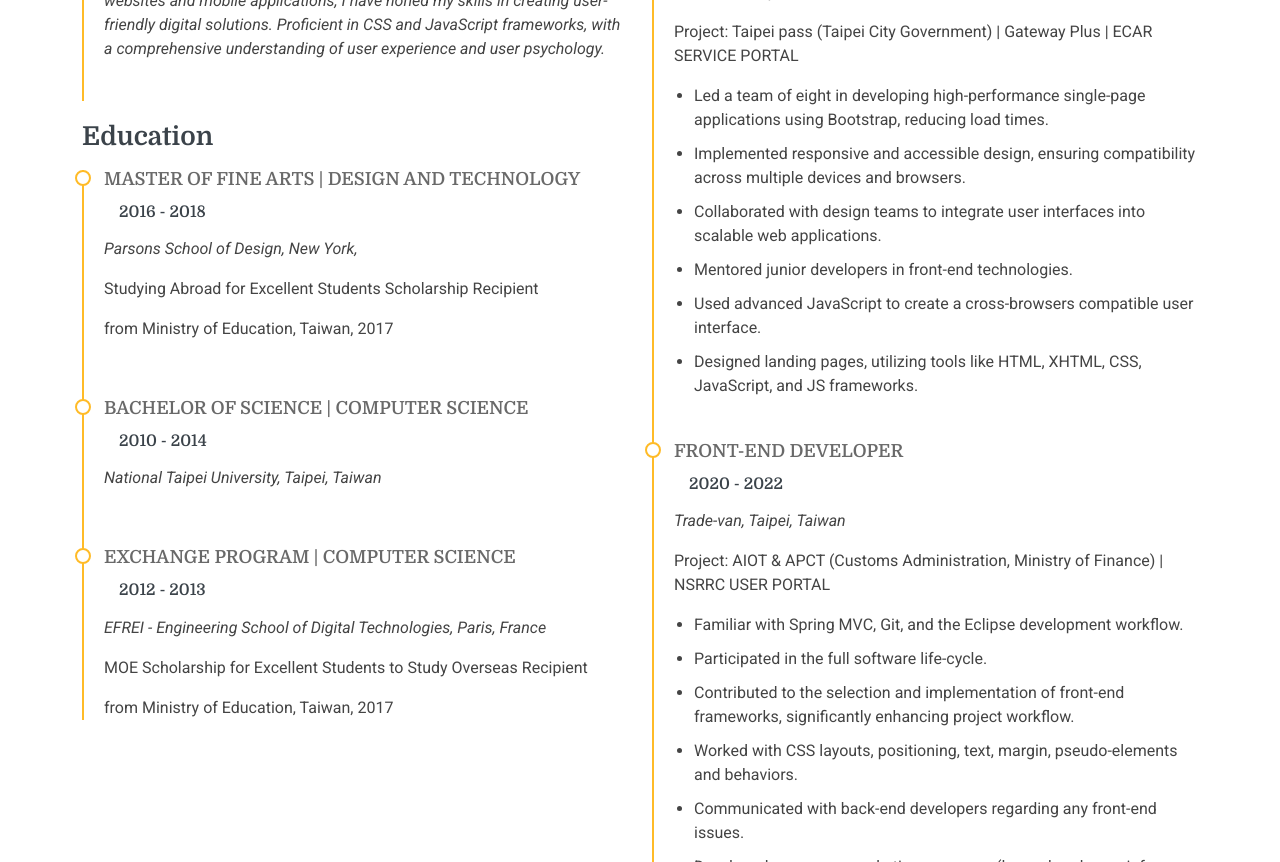
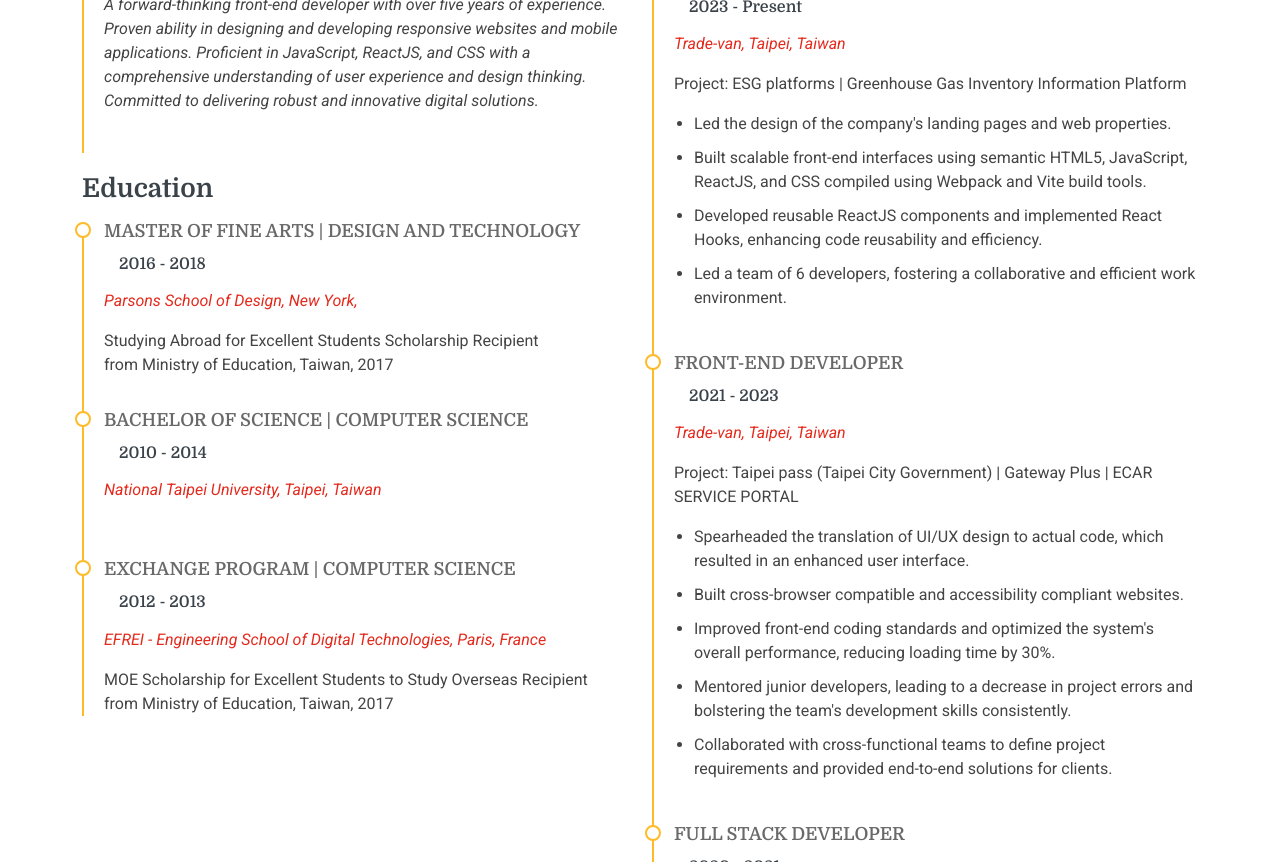
Before and after one commit to lighter44/JoeyLin, a plain HTML site: page index.html in a window 1280 px wide. Shown: the part 1802-2664 px from the top of the page. Drawn offline with Linux system fonts and the light colour scheme.

Commit message:
Update index.html
2025 ReactJS added

```diff
--- a/index.html
+++ b/index.html
@@ -4,7 +4,7 @@
 <head>
   <meta charset="utf-8">
   <meta content="width=device-width, initial-scale=1.0" name="viewport">
-  <title>Joey</title>
+  <title>JOEYLIN</title>
   <meta name="description" content="">
   <meta name="keywords" content="">
 
@@ -37,7 +37,7 @@
       <a href="index.html" class="logo d-flex align-items-center me-auto me-xl-0">
         <!-- Uncomment the line below if you also wish to use an image logo -->
         <img src="assets/img/logo.png" alt="">
-        <h1 class="sitename">Joey</h1>
+        <h1 class="sitename">Joey Lin</h1>
       </a>
 
       <nav id="navmenu" class="navmenu">
@@ -94,17 +94,18 @@
           <div class="col-lg-8 content" style="padding: 0 0 0 5%">
             <h2>UI Developer &amp; Designer</h2>
             <p class="fst-italic py-3">
-              A forward-thinking and decisive designer with a passion for creative coding.
+              A forward-thinking front-end developer with over five years of experience. Proven ability in designing and developing responsive websites and mobile applications.
             </p>
             <div class="row">
               <div class="col-lg-6">
                 <ul>
                   <li><i class="bi bi-chevron-right"></i> <strong>TECHNICAL EXPERTISE</strong></li>
                   <li><i class="bi bi-dot"></i> <span>HTML / CSS / JavaScript</span></li>
-                  <li><i class="bi bi-dot"></i> <span>Java / SQL (basic)</span></li>
+                  <li><i class="bi bi-dot"></i> <span>ReactJS / React Hooks / Bootstrap</span></li>
                   <li><i class="bi bi-dot"></i> <span>Front End Development</span></li>
                   <li><i class="bi bi-dot"></i> <span>UI Development</span></li>
-                  <li><i class="bi bi-dot"></i> <span>Figma Design System</span></li>
+                  <li><i class="bi bi-dot"></i> <span>Design Thinking</span></li>
+                  <li><i class="bi bi-dot"></i> <span>Design System</span></li>
                   <li><i class="bi bi-dot"></i> <span>Responsive Web Design</span></li>
                   <li><i class="bi bi-dot"></i> <span>Accessible Design</span></li>
                 </ul>
@@ -112,9 +113,9 @@
               <div class="col-lg-6">
                 <ul>
                   <li><i class="bi bi-chevron-right"></i> <strong>TOOLS</strong></li>
-                  <li><i class="bi bi-dot"></i> <span>GitHub / Git / NPM</span></li>
-                  <li><i class="bi bi-dot"></i> <span>Eclipse / Visual Studio Code</span></li>
-                  <li><i class="bi bi-dot"></i> <span>Webpack  / JS Frameworks</span></li>
+                  <li><i class="bi bi-dot"></i> <span>Git Version Control</span></li>
+                  <li><i class="bi bi-dot"></i> <span>NPM</span></li>
+                  <li><i class="bi bi-dot"></i> <span>Webpack / Vite Build Tools</span></li>
                   <li><i class="bi bi-dot"></i> <span>Figma / Adobe XD. AI. PS </span></li>
                 </ul>
                 <ul>
@@ -148,32 +149,31 @@
             <h3 class="resume-title">Summary</h3>
             <div class="resume-item pb-0">
               <h4>Joey Lin</h4>
-              <p><em>A forward-thinking and decisive designer with a passion for creative coding.
-                With over four years of experience in designing and developing responsive websites and mobile applications, I have honed my skills in creating user-friendly digital solutions.
-                Proficient in CSS and JavaScript frameworks, with a comprehensive understanding of user experience and user psychology.</em></p><br>
+              <p><em>A forward-thinking front-end developer with over five years of experience.
+                Proven ability in designing and developing responsive websites and mobile applications.
+                Proficient in JavaScript, ReactJS, and CSS with a comprehensive understanding of user experience and design thinking.
+                Committed to delivering robust and innovative digital solutions.</em></p><br>
             </div><!-- Edn Resume Item -->
 
             <h3 class="resume-title">Education</h3>
             <div class="resume-item">
               <h4>Master of Fine Arts | Design and Technology</h4>
               <h5>2016 - 2018</h5>
-              <p><em>Parsons School of Design, New York, </em></p>
-              <p>Studying Abroad for Excellent Students Scholarship Recipient</p>
-              <p>from Ministry of Education, Taiwan, 2017</p><br>
+              <p><em style="color:#e42a1d">Parsons School of Design, New York, </em></p>
+              <p>Studying Abroad for Excellent Students Scholarship Recipient<br>from Ministry of Education, Taiwan, 2017</p>
             </div><!-- Edn Resume Item -->
 
             <div class="resume-item">
               <h4>Bachelor of Science | Computer Science</h4>
               <h5>2010 - 2014</h5>
-              <p><em>National Taipei University, Taipei, Taiwan</em></p><br>
+              <p><em style="color:#e42a1d">National Taipei University, Taipei, Taiwan</em></p><br>
             </div><!-- Edn Resume Item -->
 
             <div class="resume-item">
               <h4>Exchange Program | Computer Science</h4>
               <h5>2012 - 2013</h5>
-              <p><em>EFREI - Engineering School of Digital Technologies, Paris, France</em></p>
-              <p>MOE Scholarship for Excellent Students to Study Overseas Recipient</p>
-              <p>from Ministry of Education, Taiwan, 2017</p>
+              <p><em style="color:#e42a1d">EFREI - Engineering School of Digital Technologies, Paris, France</em></p>
+              <p>MOE Scholarship for Excellent Students to Study Overseas Recipient<br>from Ministry of Education, Taiwan, 2017</p>
             </div><!-- Edn Resume Item -->
 
 
@@ -181,35 +181,46 @@
 
           <div class="col-lg-6" data-aos="fade-up" data-aos-delay="200">
             <h3 class="resume-title">Professional Experience</h3>
+
             <div class="resume-item">
               <h4>Senior UI Developer & Designer</h4>
-              <h5>2022 - Present</h5>
-              <p><em>Trade-van, Taipei, Taiwan </em></p>
+              <h5>2023 - Present</h5>
+              <p><em style="color:#e42a1d">Trade-van, Taipei, Taiwan </em></p>
+              <p>Project: ESG platforms | Greenhouse Gas Inventory Information Platform</p>
+              <ul>
+                <li>Led the design of the company's landing pages and web properties.</li>
+                <li>Built scalable front-end interfaces using semantic HTML5, JavaScript, ReactJS, and CSS compiled using Webpack and Vite build tools.</li>
+                <li>Developed reusable ReactJS components and implemented React Hooks, enhancing code reusability and efficiency.</li>
+                <li>Led a team of 6 developers, fostering a collaborative and efficient work environment.</li>
+              </ul>
+            </div><!-- Edn Resume Item -->
+
+
+            <div class="resume-item">
+              <h4>Front-End Developer</h4>
+              <h5>2021 - 2023</h5>
+              <p><em style="color:#e42a1d">Trade-van, Taipei, Taiwan </em></p>
               <p>Project: Taipei pass (Taipei City Government) | Gateway Plus | ECAR SERVICE PORTAL </p>
               <ul>
-                <li>Led a team of eight in developing high-performance single-page applications using Bootstrap, reducing load times.</li>
-                <li>Implemented responsive and accessible design, ensuring compatibility across multiple devices and browsers.</li>
-                <li>Collaborated with design teams to integrate user interfaces into scalable web applications.</li>
-                <li>Mentored junior developers in front-end technologies.</li>
-                <li>Used advanced JavaScript to create a cross-browsers compatible user interface.</li>
-                <li>Designed landing pages, utilizing tools like HTML, XHTML, CSS, JavaScript, and JS frameworks.</li>
+                <li>Spearheaded the translation of UI/UX design to actual code, which resulted in an enhanced user interface.</li>
+                <li>Built cross-browser compatible and accessibility compliant websites.</li>
+                <li>Improved front-end coding standards and optimized the system's overall performance, reducing loading time by 30%.</li>
+                <li>Mentored junior developers, leading to a decrease in project errors and bolstering the team's development skills consistently.</li>
+                <li>Collaborated with cross-functional teams to define project requirements and provided end-to-end solutions for clients.</li>
               </ul>
             </div><!-- Edn Resume Item -->
 
             <div class="resume-item">
-              <h4>Front-End Developer</h4>
-              <h5>2020 - 2022</h5>
-              <p><em>Trade-van, Taipei, Taiwan </em></p>
+              <h4>Full Stack Developer</h4>
+              <h5>2020 - 2021</h5>
+              <p><em style="color:#e42a1d">Trade-van, Taipei, Taiwan </em></p>
               <p>Project: AIOT & APCT (Customs Administration, Ministry of Finance) | NSRRC USER PORTAL </p>
               <ul>
-                <li>Familiar with Spring MVC, Git, and the Eclipse development workflow.</li>
+                <li>Gained hands-on experience with Spring MVC, Git version control, and Java development workflow, contributing to various development projects.</li>
                 <li>Participated in the full software life-cycle.</li>
-                <li>Contributed to the selection and implementation of front-end frameworks, significantly enhancing project workflow.</li>
-                <li>Worked with CSS layouts, positioning, text, margin, pseudo-elements and behaviors.</li>
-                <li>Communicated with back-end developers regarding any front-end issues.</li>
-                <li>Developed numerous marketing programs (logos, brochures, info-graphics, presentations, and advertisements).</li>
-                <li>Recommended and consulted with clients on the most appropriate graphic design</li>
-                <li>Managed up to 4 projects or tasks at a given time while under pressure</li>
+                <li>Interacted with Java controllers (jQuery, AJAX, and JSON) to write/read data from back-end systems.</li>
+                <li>Built the client web application to add new user designs and features using native JavaScript and Bootstrap, reducing reported bug issues by over 30%.</li>
+                <li>Assisted in maintaining active conversation with clients to ensure the client sites developed met their needs, achieving over 85% customer satisfaction.</li>
               </ul>
             </div><!-- Edn Resume Item -->
 
@@ -237,7 +248,7 @@
           <div class="col-xl-3 col-md-6 d-flex" data-aos="fade-up" data-aos-delay="100">
             <div class="service-item position-relative">
               <div class="icon"><i class="bi bi-people"></i></div>
-              <h4><a href="" class="stretched-link">Collaborative</a></h4>
+              <h4><a href="" class="stretched-link">Leadership</a></h4>
               <p>Experienced in leading junior developers and fostering a collaborative, results-oriented team environment.</p>
             </div>
           </div><!-- End Service Item -->
@@ -562,7 +573,7 @@
       <!-- <h3 class="sitename">Joey Lin<br></h3> -->
       <div class="container">
         <div class="copyright">
-          <span>Copyright</span> <strong class="px-1 sitename">2024 JOEYLIN.</strong> <span>All Rights Reserved.</span>
+          <span>Copyright</span> <strong class="px-1 sitename">2025 JOEYLIN.</strong> <span>All Rights Reserved.</span>
         </div>
       </div>
     </div>
```
